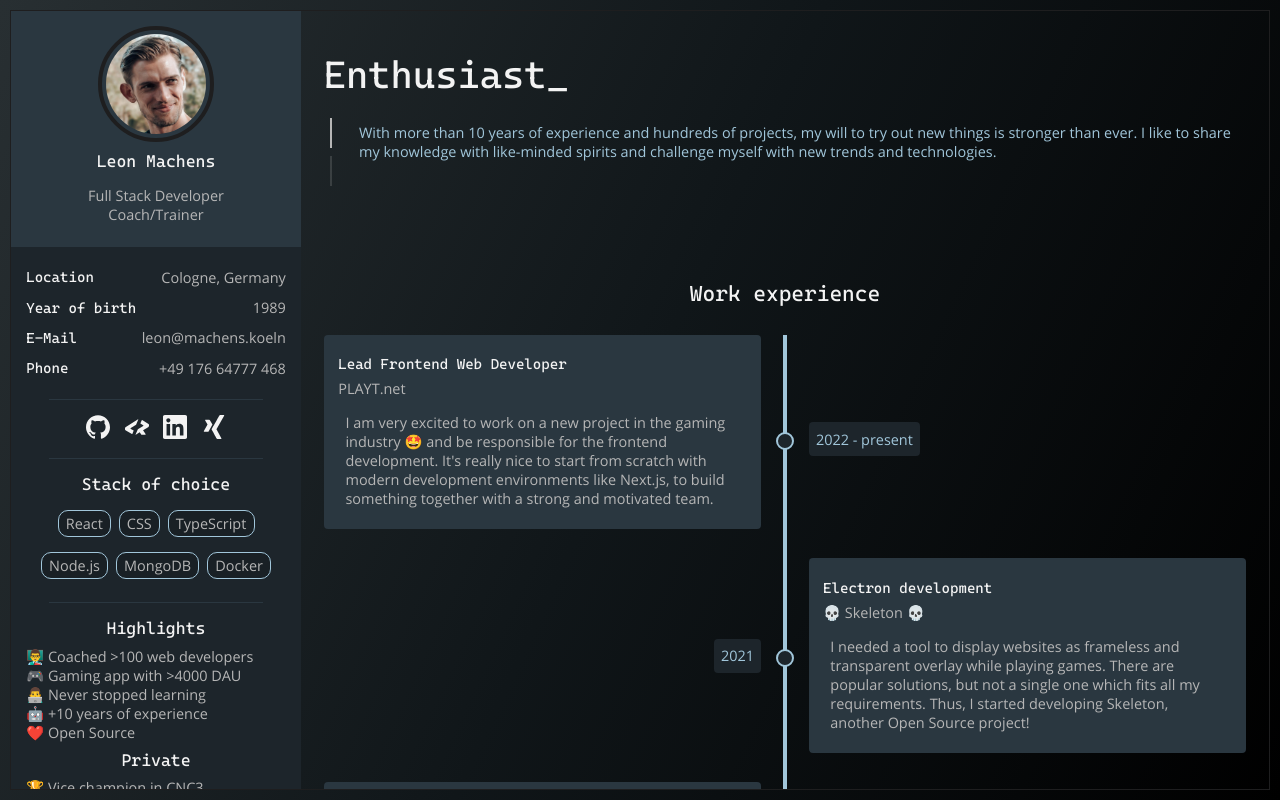
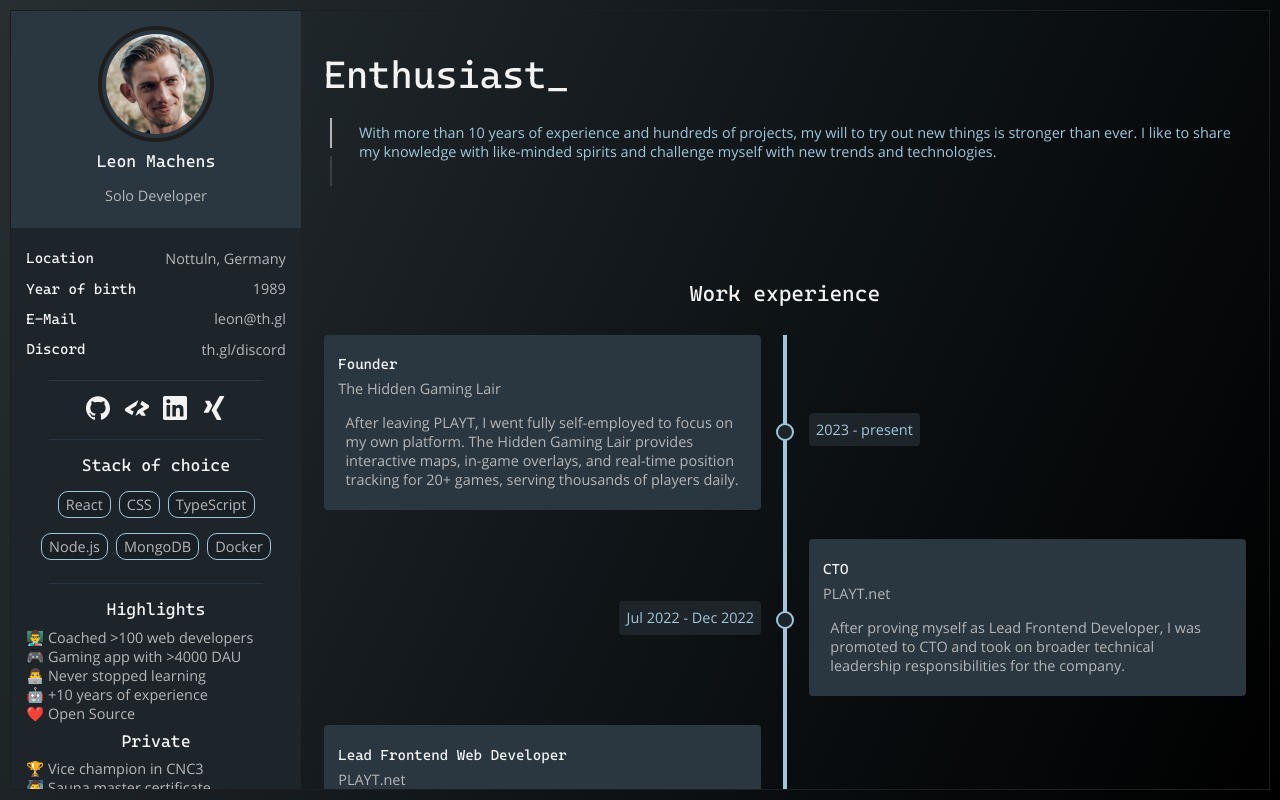
Before and after one commit to lmachens/cv, a Next.js app: page / in a window 1280 px wide. Built offline with nearby package versions, Linux system fonts and the light colour scheme; no server answers.

Commit message:
Update profile info, THGL description, and contact details

```diff
--- a/components/aside.js
+++ b/components/aside.js
@@ -16,17 +16,13 @@ function Aside() {
           />
         </div>
         <h3>Leon Machens</h3>
-        <p>
-          Full Stack Developer
-          <br />
-          Coach/Trainer
-        </p>
+        <p>Solo Developer</p>
       </header>
       <main>
         <ul className={styles.spaceBetween}>
           <li>
             <h4>Location</h4>
-            <span>Cologne, Germany</span>
+            <span>Nottuln, Germany</span>
           </li>
           <li>
             <h4>Year of birth</h4>
@@ -36,19 +32,19 @@ function Aside() {
             <h4>E-Mail</h4>
             <span>
               <a
-                href="mailto:leon@machens.koeln"
+                href="mailto:leon@th.gl"
                 target="_blank"
                 rel="noreferrer"
               >
-                leon@machens.koeln
+                leon@th.gl
               </a>
             </span>
           </li>
           <li>
-            <h4>Phone</h4>
+            <h4>Discord</h4>
             <span>
-              <a href="tel:+4917664777468" target="_blank" rel="noreferrer">
-                +49 176 64777 468
+              <a href="https://th.gl/discord" target="_blank" rel="noreferrer">
+                th.gl/discord
               </a>
             </span>
           </li>
--- a/components/data.js
+++ b/components/data.js
@@ -1,6 +1,39 @@
 export const experience = [
   {
-    range: "2022 - present",
+    range: "2023 - present",
+    title: "Founder",
+    subtitle: (
+      <a href="https://www.th.gl" target="_blank" rel="noreferrer">
+        The Hidden Gaming Lair
+      </a>
+    ),
+    text: (
+      <>
+        After leaving PLAYT, I went fully self-employed to focus on my own
+        platform. The Hidden Gaming Lair provides interactive maps, in-game
+        overlays, and real-time position tracking for 20+ games, serving
+        thousands of players daily.
+      </>
+    ),
+  },
+  {
+    range: "Jul 2022 - Dec 2022",
+    title: "CTO",
+    subtitle: (
+      <a href="https://playt.net/" target="_blank" rel="noreferrer">
+        PLAYT.net
+      </a>
+    ),
+    text: (
+      <>
+        After proving myself as Lead Frontend Developer, I was promoted to CTO
+        and took on broader technical leadership responsibilities for the
+        company.
+      </>
+    ),
+  },
+  {
+    range: "Jan 2022 - Jul 2022",
     title: "Lead Frontend Web Developer",
     subtitle: (
       <a href="https://playt.net/" target="_blank" rel="noreferrer">
@@ -9,8 +42,8 @@ export const experience = [
     ),
     text: (
       <>
-        I am very excited to work on a new project in the gaming industry 🤩 and
-        be responsible for the frontend development. It&apos;s really nice to
+        I was excited to work on a new project in the gaming industry 🤩 and
+        be responsible for the frontend development. It was great to
         start from scratch with modern development environments like Next.js, to
         build something together with a strong and motivated team.
       </>
@@ -41,7 +74,7 @@ export const experience = [
     range: "2022",
     title: "App development",
     subtitle: (
-      <a href="https://aeternum-map.gg/" target="_blank" rel="noreferrer">
+      <a href="https://aeternum-map.th.gl" target="_blank" rel="noreferrer">
         Aeternum Map 📌
       </a>
     ),
@@ -123,7 +156,7 @@ export const experience = [
     ),
   },
   {
-    range: "2017 - present",
+    range: "2017 - 2022",
     title: "Founder",
     subtitle: (
       <a href="https://th.gl" target="_blank" rel="noreferrer">
@@ -132,7 +165,7 @@ export const experience = [
     ),
     text: (
       <>
-        This is my biggest project, an app for League of Legends based on
+        This was my biggest project, an app for League of Legends based on
         MongoDB, Next.js and React. With Trophy Hunter, I won the{" "}
         <a
           href="http://www.overwolf.com/contests/lol-challenge-2016/"
@@ -141,9 +174,8 @@ export const experience = [
         >
           Overwolf Apps Developer Challenge 2016
         </a>
-        . To improve the app, I am working with a company from Tel&apos;Aviv.
-        The collaboration allows me to get in touch with developers and people
-        outside of Germany.
+        . This project evolved into The Hidden Gaming Lair, my platform for
+        gaming apps.
       </>
     ),
   },
--- a/components/summary.js
+++ b/components/summary.js
@@ -16,12 +16,12 @@ const tabs = [
     ),
   },
   {
-    title: "Freelancer",
+    title: "Founder",
     content: () => (
       <p>
-        Besides my regular jobs, I love to work on private and freelance
-        projects. I started freelancing in 2011 and have improved my technical
-        and social skills since.
+        I build and maintain The Hidden Gaming Lair full-time — a platform
+        providing interactive maps and companion tools for 20+ games. What
+        started as a side project has grown into my main focus.
       </p>
     ),
   },
--- a/pages/index.js
+++ b/pages/index.js
@@ -14,7 +14,7 @@ export default function Home() {
       <Head>
         <meta
           name="description"
-          content="Computer enthusiast with a strong will to try out new things. My passion is to share my knowledge with like-minded spirits."
+          content="Solo developer from Nottuln, Germany. I build The Hidden Gaming Lair — gaming companion tools used by thousands of players daily."
         />
         <meta name="keywords" content="Leon Machens, Developer, Coach, CV" />
         <title>Leon Machens</title>
```
